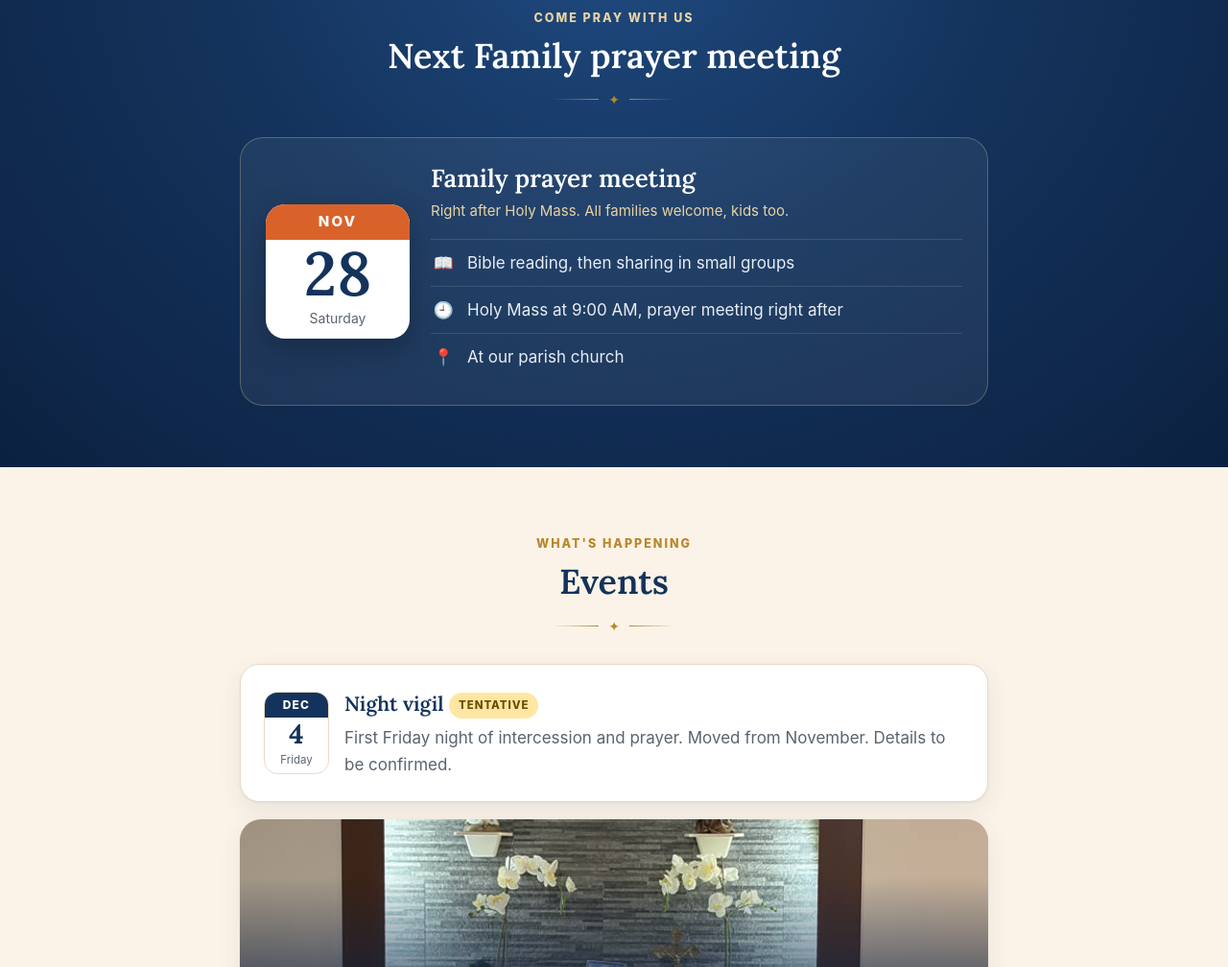
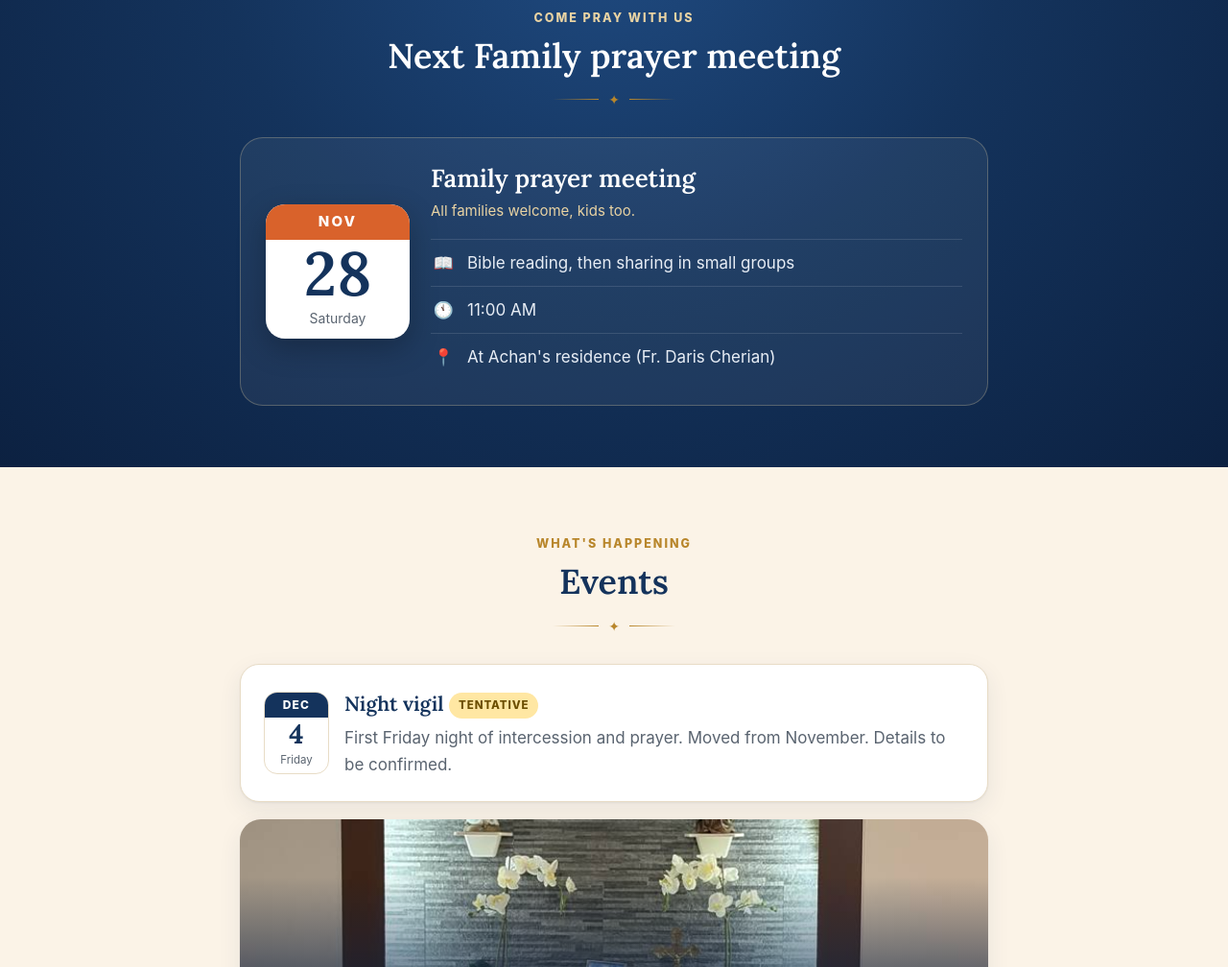
Before and after one commit to Holy-Family-Parish-Halifax-NS/jesus-youth-website, a plain HTML site: page index.html in a window 1280 px wide. Shown: the part 1382-2390 px from the top of the page at 96% size. Drawn offline with Linux system fonts and the light colour scheme.

Commit message:
Prayer meeting Nov 28, 11 AM at Achan's residence

```diff
--- a/index.html
+++ b/index.html
@@ -280,12 +280,11 @@
         <div class="big-cal"><span>NOV</span><b>28</b><small>Saturday</small></div>
         <div>
           <h3>Family prayer meeting</h3>
-          <p class="note">Right after Holy Mass. All families welcome, kids too.</p>
+          <p class="note">All families welcome, kids too.</p>
           <ul>
             <li><i>📖</i><span>Bible reading, then sharing in small groups</span></li>
-            <li><i>🕘</i><span>Holy Mass at 9:00 AM, prayer meeting right after</span></li>
-            <!-- TODO: add the new church name and address -->
-            <li><i>📍</i><span>At our parish church</span></li>
+            <li><i>🕚</i><span>11:00 AM</span></li>
+            <li><i>📍</i><span>At Achan's residence (Fr. Daris Cherian)</span></li>
           </ul>
         </div>
       </div>
```
Also changed, not shown: 1 other file.
